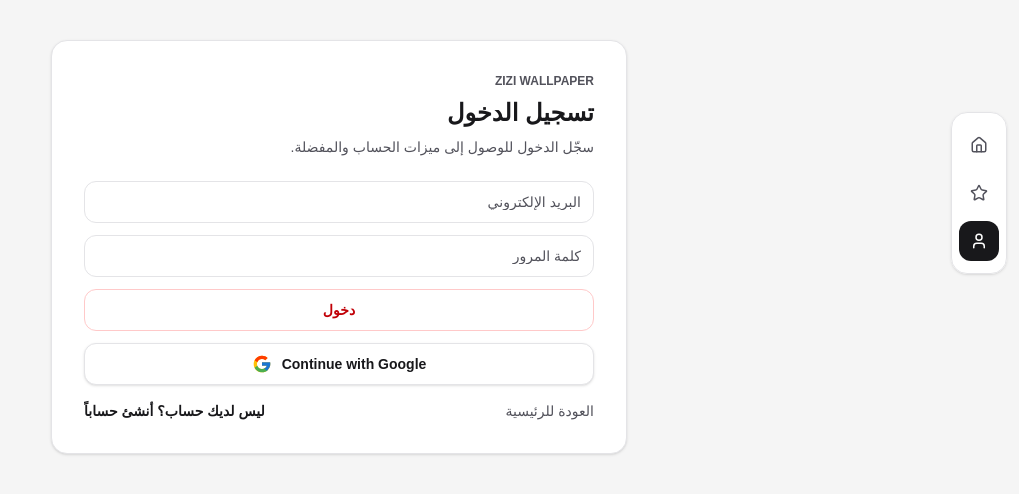
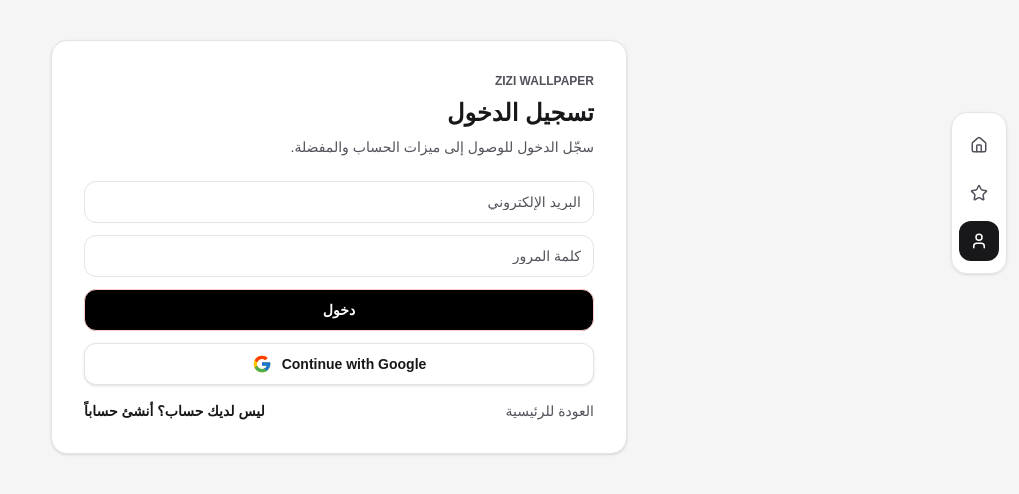
Before and after one commit to amina23aks/ziziwallpaper, a Next.js app: page /login in a window 1280 px wide. Shown: the top 494 px of the page, without its empty margins (261-1280 px from the left). Built offline with nearby package versions, Linux system fonts and the light colour scheme; no server answers.

Commit message:
fix(login): invert primary login button colors by theme

```diff
--- a/app/login/page.tsx
+++ b/app/login/page.tsx
@@ -157,7 +157,7 @@ export default function LoginPage() {
           <button
             type="submit"
             disabled={isSubmitting || (mode === "signup" && !displayName.trim())}
-            className="inline-flex w-full items-center justify-center rounded-xl border border-red-200 bg-white px-4 py-2.5 text-sm font-semibold text-red-700 hover:bg-red-50 disabled:cursor-not-allowed disabled:opacity-60"
+            className="inline-flex w-full items-center justify-center rounded-xl border border-red-200 bg-black px-4 py-2.5 text-sm font-semibold text-white hover:bg-black/90 dark:bg-white dark:text-black dark:hover:bg-white/90 disabled:cursor-not-allowed disabled:opacity-60"
           >
             {mode === "login" ? "دخول" : "إنشاء الحساب"}
           </button>
```
